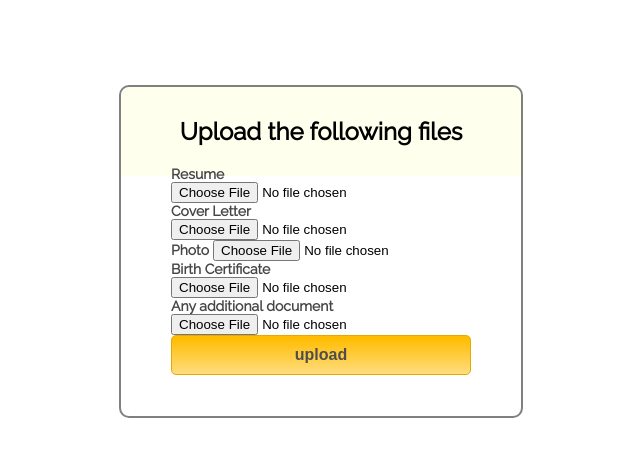
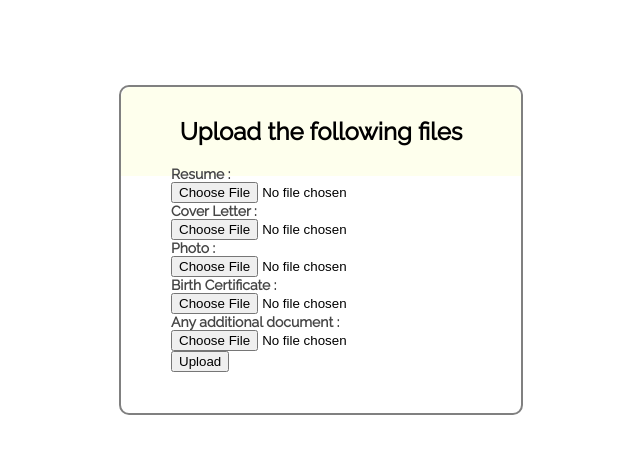
Before and after one commit to aarshic/File-Uploader, a website with bundled scripts: page index.html in a window 1280 px wide. Shown: the whole page, without its empty margins (71-711 px from the left). Built offline with nearby package versions, Linux system fonts and the light colour scheme.

Commit message:
Few Changes

```diff
--- a/index.html
+++ b/index.html
@@ -4,8 +4,8 @@
     <!-- Include CSS File Here -->
     <link rel="stylesheet" href="css/style.css"/>
     <!-- Include JS File Here -->
-    <script src="index.js"></script>
-    <!-- <script src="parse.js"></script> -->
+    <script src="submission.js"></script>
+    <!-- <script src="login.js"></script> -->
     <!-- <script src="save.js"></script> -->
 </head>
 <body>
@@ -13,36 +13,36 @@
         <div class="main">
             <h2>Upload the following files</h2>
             </form>
-            <form method="post" id="fileupload" name="fileupload">
-                <label>Resume</label>
-                <input type="file" name="filetoupload1" id="filetoupload1" required><br>
-                <label>Cover Letter</label>
-                <input type="file" name="filetoupload2" id="filetoupload2" required><br>
-                <label>Photo</label>
-                <input type="file" name="filetoupload3" id="filetoupload3" required><br>
-                <label>Birth Certificate</label>
-                <input type="file" name="filetoupload4" id="filetoupload4" required><br>
-                <label>Any additional document</label>
+            <form id="fileupload" method="post" name="fileupload">
+                <label>Resume :</label>
+                <input type="file" name="filetoupload1" id="filetoupload1"><br>
+                <label>Cover Letter :</label>
+                <input type="file" name="filetoupload2" id="filetoupload2"><br>
+                <label>Photo :</label>
+                <input type="file" name="filetoupload3" id="filetoupload3"><br>
+                <label>Birth Certificate :</label>
+                <input type="file" name="filetoupload4" id="filetoupload4"><br>
+                <label>Any additional document :</label>
                 <input type="file" name="filetoupload5" id="filetoupload5"><br>
-                <input type="button" value="upload" id="submit" onclick="validateMyForm()"/>
-                <!-- <a href="save.html" value="Upload">Upload</a> -->
+                <!-- <button onclick="yuhu()"></button> -->
+                <button type="button" value="Upload" id="submit" onclick="upload()"/>Upload
             </form>
             <script type="text/javascript">
-                function validateMyForm()
+                function upload()
                 {
                     var fileuploaded1 = document.getElementById("filetoupload1").value;
                     var fileuploaded2 = document.getElementById("filetoupload2").value;
                     var fileuploaded3 = document.getElementById("filetoupload3").value;
                     var fileuploaded4 = document.getElementById("filetoupload4").value;
 
-                    if(fileuploaded1.value.length != null && fileuploaded2.value.length != null && fileuploaded3.value.length != null && fileuploaded4.value.length != null){
+                    // if(fileuploaded1.value.length != null && fileuploaded2.value.length != null && fileuploaded3.value.length != null && fileuploaded4.value.length != null){
                         alert ("Saved successfully");
                         window.location = "save.html";
-                        return false;
-                    }
-                    else{
-                        alert("Field Required!!!");
-                    }
+                        // return false;
+                    // }
+                    // else{
+                        // alert("Field Required!!!");
+                    // }
                 }
                 </script>
             <!-- <span><b class="note">Note : </b>For this demo use following username and password. <br/><b class="valid">User Name : Formget<br/>Password : formget#123</b></span> -->
--- a/index.js
+++ /dev/null
@@ -1,29 +0,0 @@
-// // import { fileURLToPath } from "url";
-// // var formidable = require('formidable');
-// // var http = require('http');
-
-// // http.createServer(function (req, res) {
-//     // res.writeHead(200, {'Content-Type': 'text/html'});
-// //   res.write('<form action="fileupload" method="post" enctype="multipart/form-data">');
-// //   res.write('<input type="file" name="filetoupload"><br>');
-// //   res.write('<input type="submit">');
-// //   res.write('</form>');
-//     // return res.end();
-// // }).listen(8080);
-
-function validateMyForm(){
-    // window.onbeforeunload = function() { return "Your work will be lost."; };
-    var fileuploaded1 = document.getElementById("filetoupload1").value;
-    var fileuploaded2 = document.getElementById("filetoupload2").value;
-    var fileuploaded3 = document.getElementById("filetoupload3").value;
-    var fileuploaded4 = document.getElementById("filetoupload4").value;
-    res.write("yes!!!");
-    if(fileuploaded1.value.length != null && fileuploaded2.value.length != null && fileuploaded3.value.length != null && fileuploaded4.value.length != null){
-        alert ("Saved successfully");
-        window.location = "save.html";
-        return false;
-    }
-    else{
-        alert("Field Required!!!");
-    }
-}
```
Also changed, not shown: save.html (+10 -0 lines), submission.js (added, +29 -0 lines), login.html (indentation only).
